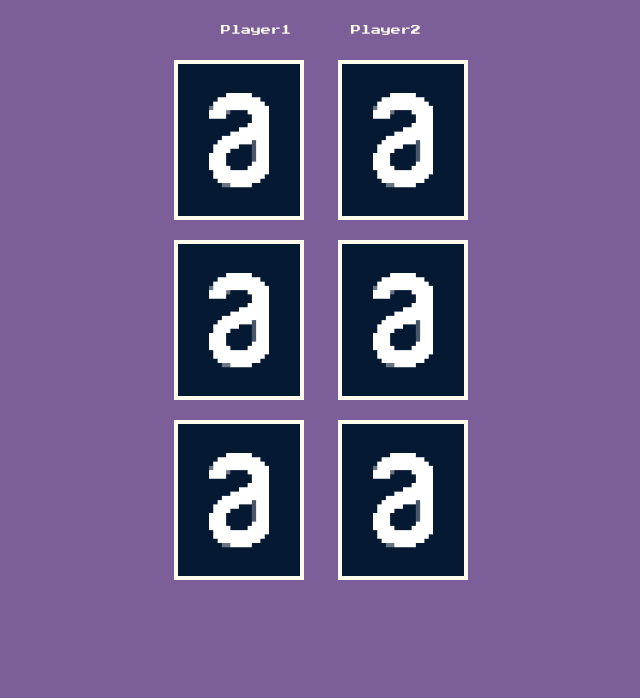
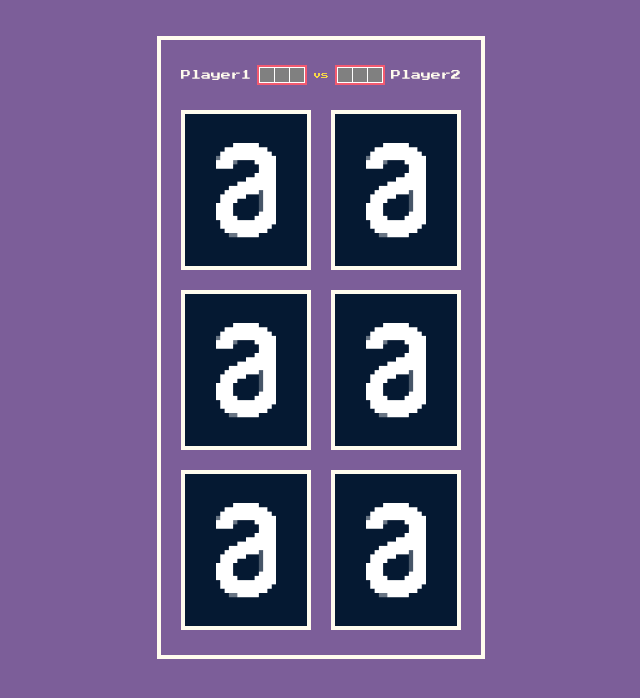
Before and after one commit to Farenaide/Js-para-React---Marco-Bruno, a website built with Vite: page index.html in a window 1280 px wide. Shown: the whole page, without its empty margins (319-959 px from the left). Built offline with nearby package versions, Linux system fonts and the light colour scheme.

Commit message:
Create ScoreBoard component

```diff
--- a/main.js
+++ b/main.js
@@ -4,6 +4,8 @@ import './src/styles/elements/base.css'
 
 import ScoreBoard from './src/objects/ScoreBoard'
 import BoardGame from './src/objects/BoardGame'
+import PlayerScore from './src/components/PlayerScore'
+
 
 const $root = document.querySelector('#root');
 
--- a/src/components/PlayerScore/index.js
+++ b/src/components/PlayerScore/index.js
@@ -0,0 +1,11 @@
+import "./style.css"
+
+const PlayerScore = (points = 0)=>{
+    return /* html */ `
+        <div class="player-score">
+            <progress class="progress" max='3' value='${points}'></progress>
+        </div>
+    `
+}
+
+export default PlayerScore
--- /dev/null
+++ b/src/components/PlayerScore/style.css
@@ -0,0 +1,34 @@
+.player-score{
+    box-sizing: border-box;
+    position: relative;
+    width: 50px;
+    height: 20px;
+    border: 2px solid var(--color-fiery-rose);
+}
+
+.player-score::after{
+    content: '';
+    box-sizing: border-box;
+    display: block;
+    width: calc(100% / 3);
+    height: 100%;
+    top: 0;
+    left: 33%;
+    position: absolute;
+    border: 1px solid white;
+}
+
+.progress{
+    box-sizing: border-box;
+    background: var(--color-old-silver);
+    width: 100%;
+    height: 100%;
+    border: 1px solid white;
+}
+
+.progress::-moz-progress-bar {
+    background: var(--color-mantis);
+}
+.progress::-webkit-progress-value {
+    background: var(--color-mantis);
+}
--- a/src/objects/ScoreBoard/index.js
+++ b/src/objects/ScoreBoard/index.js
@@ -1,11 +1,20 @@
 import PlayerName from "../../components/PlayerName"
+import PlayerScore from "../../components/PlayerScore";
+import VsPlayer from "../../components/VsPlayer";
 import "./style.css"
 
 const ScoreBoard = () => {
     return /*html*/`
         <header class="score-board">
-            ${PlayerName('Player1')}
-            ${PlayerName('Player2')}
+            <div class="container">
+                ${PlayerName('Player1')}
+                ${PlayerScore()}
+            </div>
+            ${VsPlayer('vs')}
+            <div class="container">
+                ${PlayerScore()}
+                ${PlayerName('Player2')}
+            </div>
         </header>
     `;
 };
--- a/src/objects/ScoreBoard/style.css
+++ b/src/objects/ScoreBoard/style.css
@@ -1,5 +1,12 @@
 .score-board{
     display: flex;
-    justify-content: space-evenly;
-    padding: 2.5rem 0;
+    justify-content: space-between;
+    align-items: center;
+    padding-bottom: 2.5rem;
 }
+
+.score-board .container{
+    display: flex;
+    align-items: center;
+    gap: 6px;
+}
--- a/src/styles/elements/base.css
+++ b/src/styles/elements/base.css
@@ -7,5 +7,11 @@ body {
     font-family: 'Press Start 2P', sans-serif;
     background-color: var(--color-pomb-and-power);
     max-width: 320px;
-    margin: 0 auto;
+    margin: 40px auto;
 }
+
+#root{
+    box-sizing: border-box;
+    padding: 2.5rem 2rem;
+    outline: 4px solid #FFFCEE;
+}
--- a/src/styles/generic/reset.css
+++ b/src/styles/generic/reset.css
@@ -46,3 +46,8 @@ table {
 	border-collapse: collapse;
 	border-spacing: 0;
 }
+progress{
+    border: none; /* Needed for Firefox */
+    -webkit-appearance: none; /* Needed for WebKit/Blink */
+    appearance: none;
+}
```
